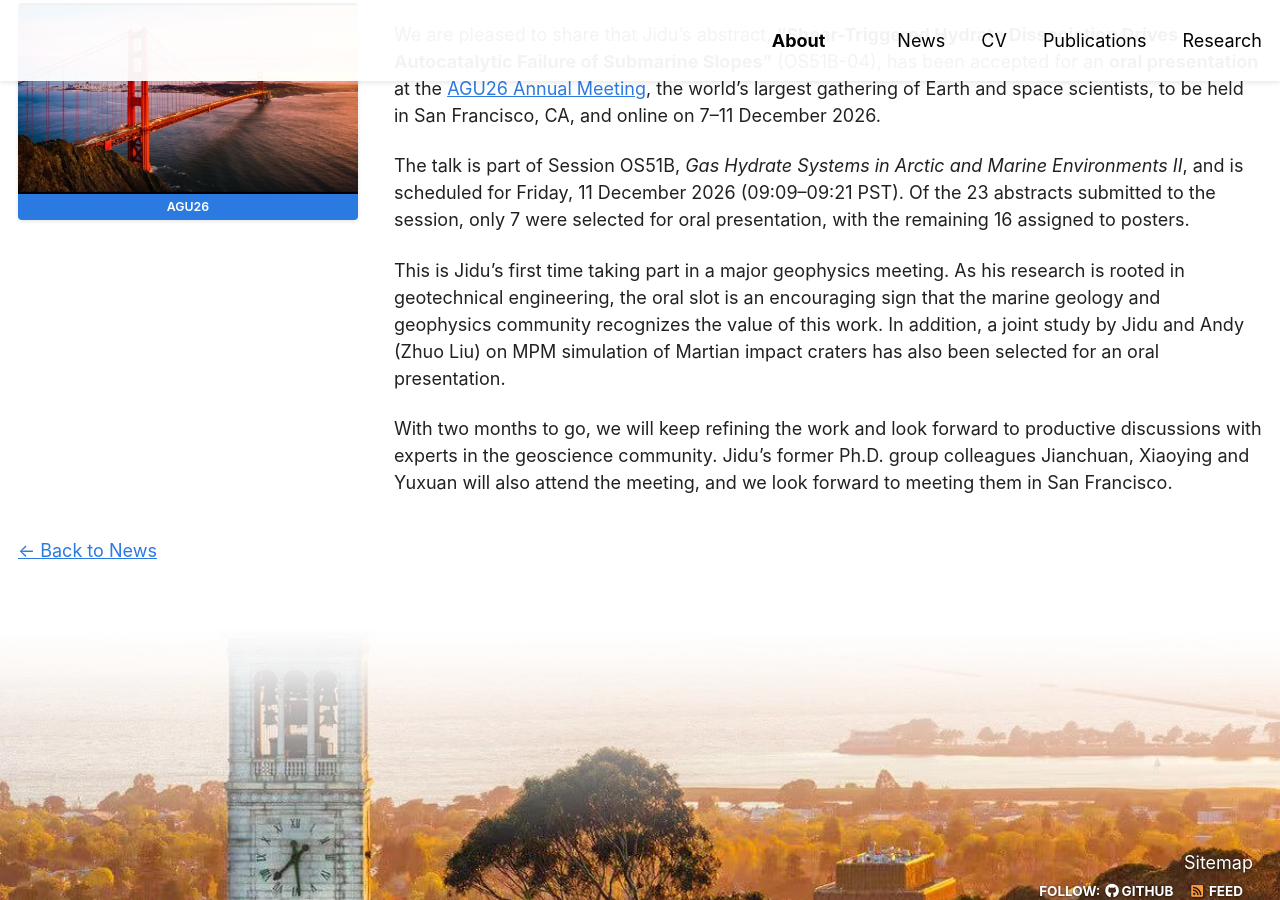
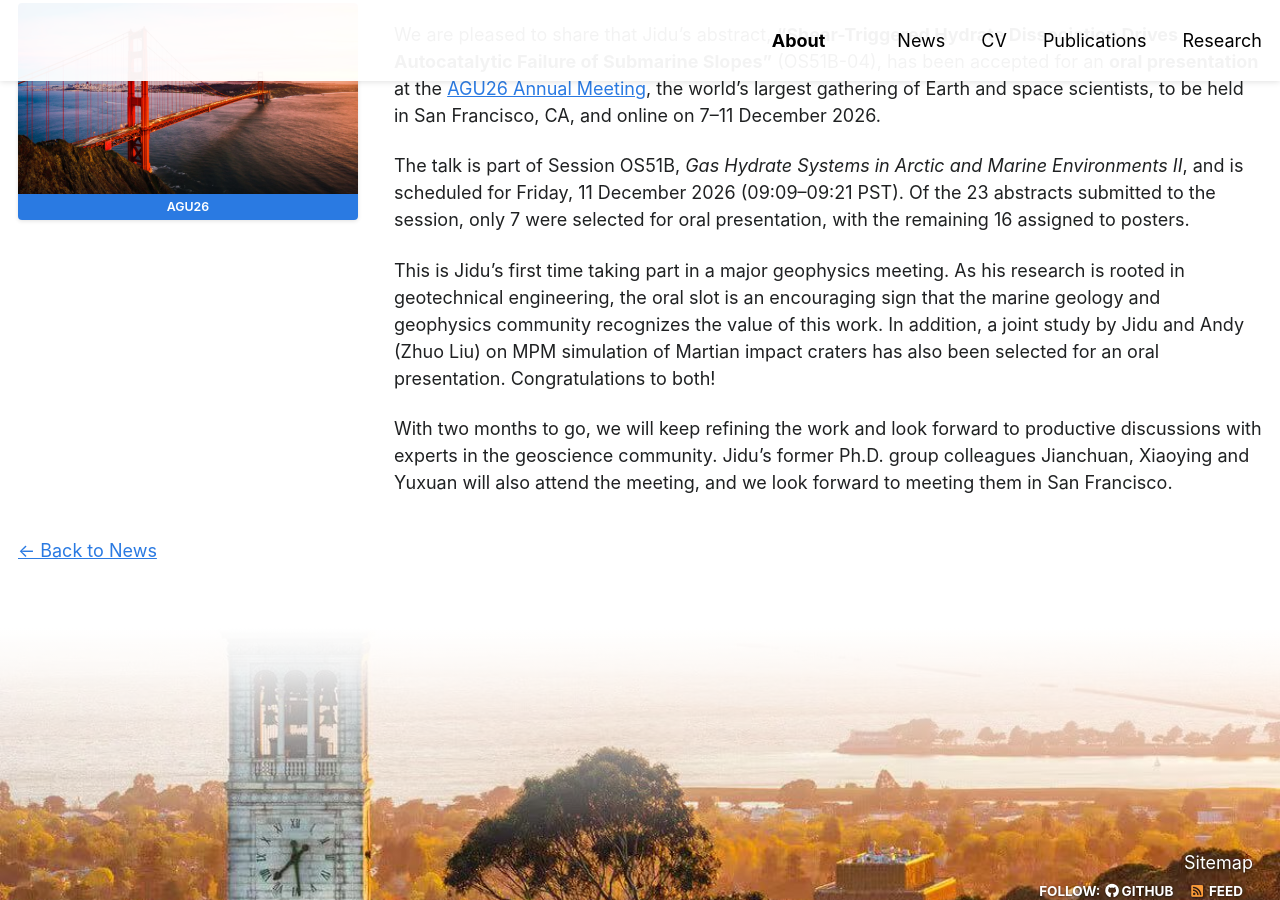
Before and after one commit to yujidu/yujidu.github.io, a Jekyll site: the page built from _news/2026-10-agu26-oral-presentation.md, in a window 1280 px wide and 900 px high, scrolled down 536 px. Built offline with Jekyll 4.4.1, drawn with Linux system fonts in a browser that asks for light colours; some web fonts are replaced.

Commit message:
AGU26 news: congratulations line; photo fills the frame height
Co-Authored-By: Claude Opus 5.5 <noreply@anthropic.com>
Claude-Session: https://claude.ai/code/session_01CtadbDehUMWbEMdjGRSUo3

```diff
--- a/_news/2026-10-agu26-oral-presentation.md
+++ b/_news/2026-10-agu26-oral-presentation.md
@@ -11,6 +11,6 @@ We are pleased to share that Jidu's abstract, **"Shear-Triggered Hydrate Dissoci
 
 The talk is part of Session OS51B, *Gas Hydrate Systems in Arctic and Marine Environments II*, and is scheduled for Friday, 11 December 2026 (09:09–09:21 PST). Of the 23 abstracts submitted to the session, only 7 were selected for oral presentation, with the remaining 16 assigned to posters.
 
-This is Jidu's first time taking part in a major geophysics meeting. As his research is rooted in geotechnical engineering, the oral slot is an encouraging sign that the marine geology and geophysics community recognizes the value of this work. In addition, a joint study by Jidu and Andy (Zhuo Liu) on MPM simulation of Martian impact craters has also been selected for an oral presentation.
+This is Jidu's first time taking part in a major geophysics meeting. As his research is rooted in geotechnical engineering, the oral slot is an encouraging sign that the marine geology and geophysics community recognizes the value of this work. In addition, a joint study by Jidu and Andy (Zhuo Liu) on MPM simulation of Martian impact craters has also been selected for an oral presentation. Congratulations to both!
 
 With two months to go, we will keep refining the work and look forward to productive discussions with experts in the geoscience community. Jidu's former Ph.D. group colleagues Jianchuan, Xiaoying and Yuxuan will also attend the meeting, and we look forward to meeting them in San Francisco.
```
Also changed, not shown: images/news/agu26-san-francisco.jpg.
